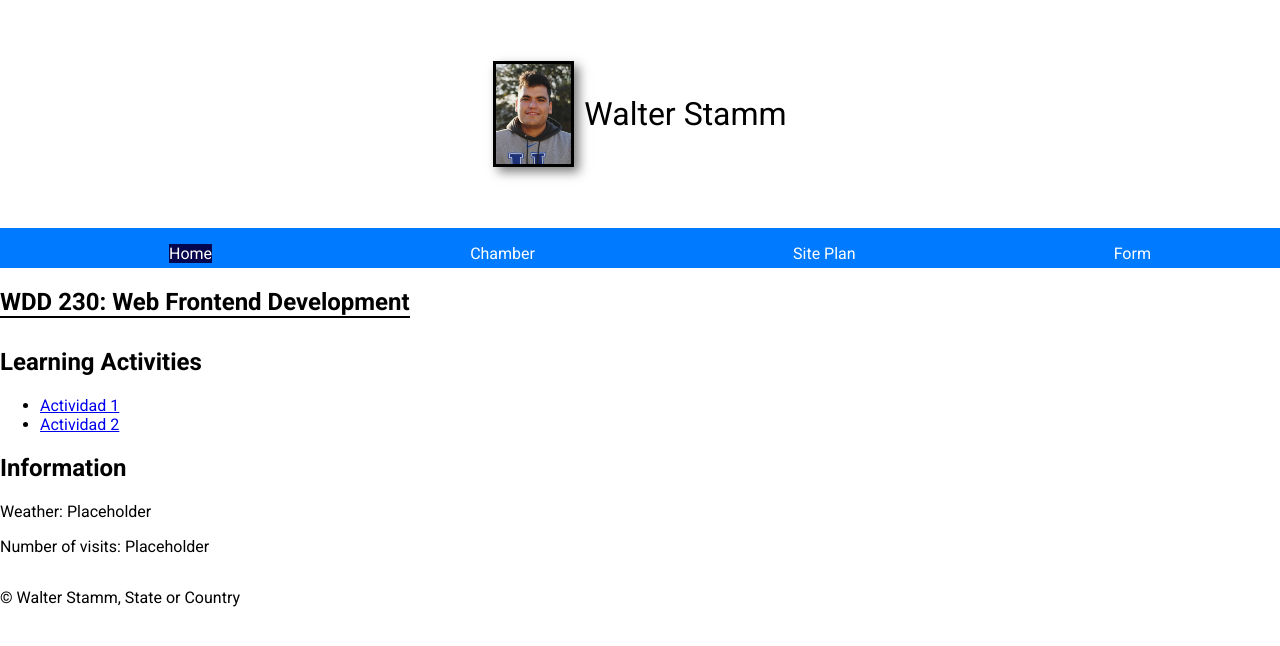
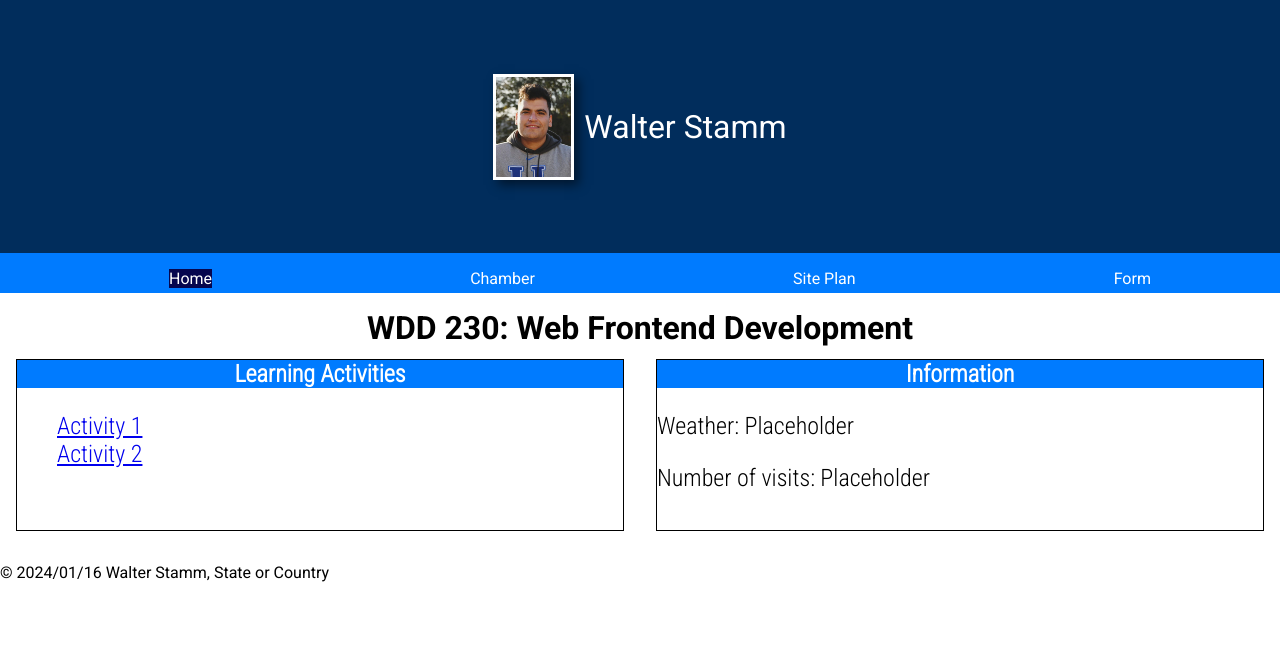
Before and after one commit to wstammSeidor/wdd230, a plain HTML site: page index.html in a window 1280 px wide. Drawn offline with Linux system fonts and the light colour scheme.

Commit message:
finished

```diff
--- a/index.html
+++ b/index.html
@@ -4,10 +4,13 @@
     <meta charset="UTF-8">
     <meta name="viewport" content="width=device-width, initial-scale=1.0">
     <meta name="description" content="WDD 230 - Web Frontend Development">
+    <link rel="stylesheet" href="./styles/larger.css">
     <link rel="stylesheet" href="./styles/base.css">
-    <link rel="stylesheet" href="./styles/larger.css">
     <meta name="author" content="Walter Stamm">
     <link rel="stylesheet" href="https://fonts.googleapis.com/css?family=Roboto:300,400,500,700&display=swap">
+    <link rel="preconnect" href="https://fonts.googleapis.com">
+    <link rel="preconnect" href="https://fonts.gstatic.com" crossorigin>
+    <link href="https://fonts.googleapis.com/css2?family=Roboto+Condensed:wght@300&display=swap" rel="stylesheet">
     <title>Walter Stamm - WDD 230 - Web Frontend Development</title>
 </head>
 <body>
@@ -25,14 +28,14 @@
     </nav>
     <main>
         <h2 class="subtitile">WDD 230: Web Frontend Development</h2>
-        <section class="card">
+        <section class="section1">
             <h2>Learning Activities</h2>
             <ul>
-                <li><a href="#">Actividad 1</a></li>
-                <li><a href="#">Actividad 2</a></li>
+                <li><a href="#">Activity 1</a></li>
+                <li><a href="#">Activity 2</a></li>
             </ul>
         </section>
-        <section class="card">
+        <section class="section2">
             <h2>Information</h2>
             <p>Weather: Placeholder</p>
             <p>Number of visits: Placeholder</p>
@@ -42,5 +45,6 @@
         <p>&copy; <span id="currentYear"></span> Walter Stamm, State or Country</p>
         <p id="lastModified"></p>
     </footer>
+    <script src="./scripts/getDates.js"></script>
 </body>
 </html>
--- a/scripts/getDates.js
+++ b/scripts/getDates.js
@@ -0,0 +1,12 @@
+//funcion para poner la fecha actual en el input de fecha
+// document.querySelector('#currentYear').textContent = new Date().getFullYear();
+
+    let date = new Date();
+    let day = date.getDate();
+    let month = date.getMonth() + 1;
+    let year = date.getFullYear();
+    if (day < 10)
+        day = '0' + day;
+    if (month < 10)
+        month = '0' + month;
+    document.querySelector('#currentYear').textContent = year + "/" + month + "/" + day;
--- a/styles/larger.css
+++ b/styles/larger.css
@@ -18,11 +18,13 @@ header {
     display: flex;
     align-items: center;
     justify-content: center;
+    background-color: #012d5c;
+    color: white;
 }
 
 header img {
     max-width: 100%;
-    border: 3px solid #000;
+    border: 3px solid white;
     box-shadow: 5px 5px 10px rgba(0, 0, 0, 0.5);
 }
 
@@ -62,18 +64,58 @@ nav .active {
 
 main {
     grid-area: main;
+    display: grid;
+    grid-template-columns: 1fr 1fr 1fr 1fr;
+    grid-template-rows: 50px 1fr ;
 
 }
 
 .subtitile {
-    border-bottom: 2px solid #000;
+    align-items: center;
+    grid-area: 1 / 1 / 2 / 5;
     display: inline-block;
-    margin-bottom: 10px;
 }
-main section{
+
+main h2 {
+    text-align: center;
+    font-size: 2rem;
+    margin: 1rem;
+    padding: 0;
+
+}
+.section1{
+    grid-area: 2 / 1 / 3 / 3;
+    background-color: rgb(255, 255, 255);
+    border: 1px solid rgb(0, 0, 0);
+    margin: 1rem;
+    box-sizing: border-box;
+}
+.section1 li{
+    list-style: none;
 
 }
 
+.section2{
+    grid-area: 2 / 3 / 3 / 5;
+    background-color: rgb(255, 255, 255);
+    border: 1px solid rgb(0, 0, 0);
+    margin: 1rem;
+    box-sizing: border-box;
+}
+
+section{
+    font-family: 'Roboto Condensed', sans-serif;
+    font-size: 1.5rem;
+}
+
+section h2 {
+    text-align: center;
+    font-size: 1.5rem;
+    margin: 0;
+    padding: 0;
+    background-color:  #007BFF;
+    color: white;
+}
 footer {
     grid-area: footer;
 }
```
